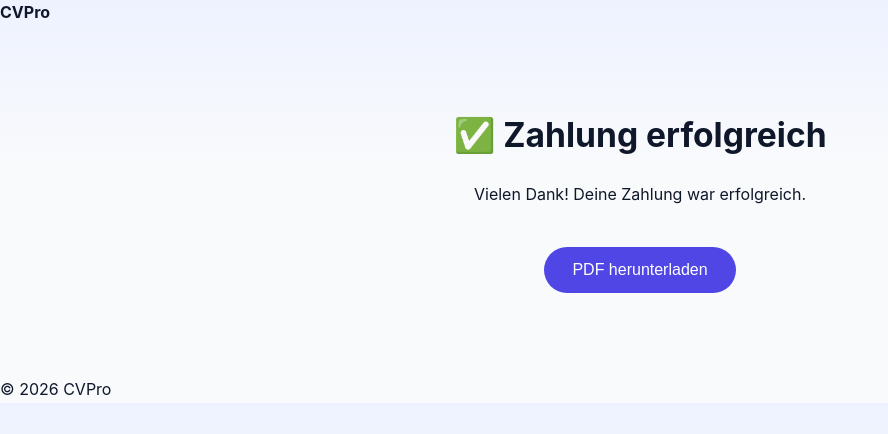
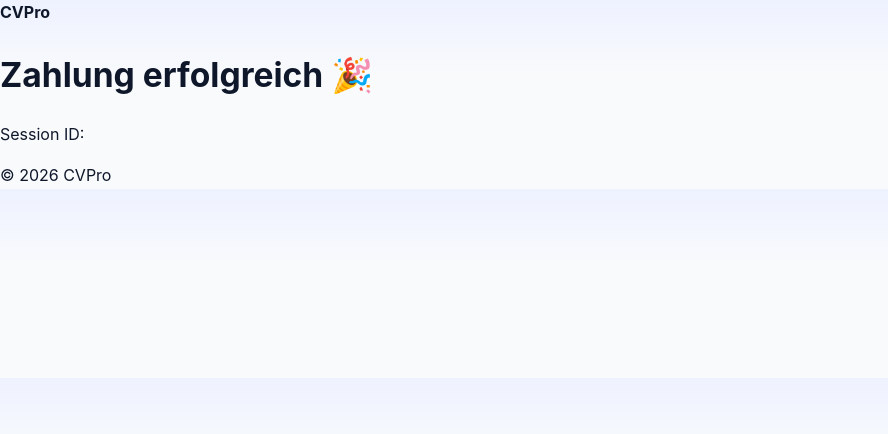
Before and after one commit to rina2212/cvpro, a Next.js app: page /success in a window 1280 px wide. Shown: the top 434 px of the page, without its empty margins (0-888 px from the left). Built offline with nearby package versions, Linux system fonts and the light colour scheme.

Commit message:
fix: wrap useSearchParams in Suspense on success page

```diff
--- a/app/success/page.tsx
+++ b/app/success/page.tsx
@@ -1,43 +1,10 @@
-"use client";
-
-import { useSearchParams } from "next/navigation";
-import Link from "next/link";
+import { Suspense } from "react";
+import SuccessClient from "./success-client";
 
 export default function SuccessPage() {
-  const searchParams = useSearchParams();
-  const sessionId = searchParams.get("session_id");
-
   return (
-    <main style={{ padding: "60px", textAlign: "center" }}>
-      <h1>✅ Zahlung erfolgreich</h1>
-
-      <p style={{ marginTop: "16px" }}>
-        Vielen Dank! Deine Zahlung war erfolgreich.
-      </p>
-
-      {sessionId && (
-        <p style={{ fontSize: "12px", opacity: 0.6 }}>
-          Session-ID: {sessionId}
-        </p>
-      )}
-
-      <div style={{ marginTop: "32px" }}>
-        <Link href="/api/download">
-          <button
-            style={{
-              padding: "14px 28px",
-              borderRadius: "999px",
-              border: "none",
-              background: "#4f46e5",
-              color: "white",
-              fontSize: "16px",
-              cursor: "pointer",
-            }}
-          >
-            PDF herunterladen
-          </button>
-        </Link>
-      </div>
-    </main>
+    <Suspense fallback={<div>Lade…</div>}>
+      <SuccessClient />
+    </Suspense>
   );
 }
--- /dev/null
+++ b/app/success/success-client.tsx
@@ -0,0 +1,15 @@
+"use client";
+
+import { useSearchParams } from "next/navigation";
+
+export default function SuccessClient() {
+  const searchParams = useSearchParams();
+  const sessionId = searchParams.get("session_id");
+
+  return (
+    <div>
+      <h1>Zahlung erfolgreich 🎉</h1>
+      <p>Session ID: {sessionId}</p>
+    </div>
+  );
+}
```
